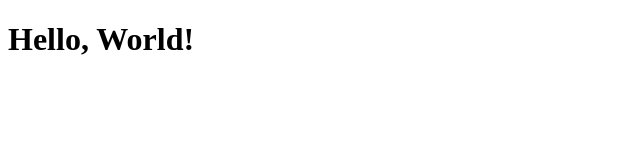
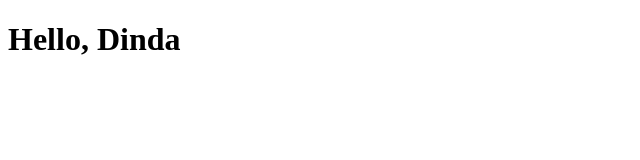
Before and after one commit to rizvenhabibi/tableuts, a plain HTML site: page index.html in a window 1280 px wide. Shown: the full height of the page, 0-640 px from the left. Drawn offline with Linux system fonts and the light colour scheme.

Commit message:
Update index.html

```diff
--- a/index.html
+++ b/index.html
@@ -8,7 +8,7 @@
 <body>
 
   <h1>
-    Hello, World!
+    Hello, Dinda
   </h1>
 </body>
 </html>
```
